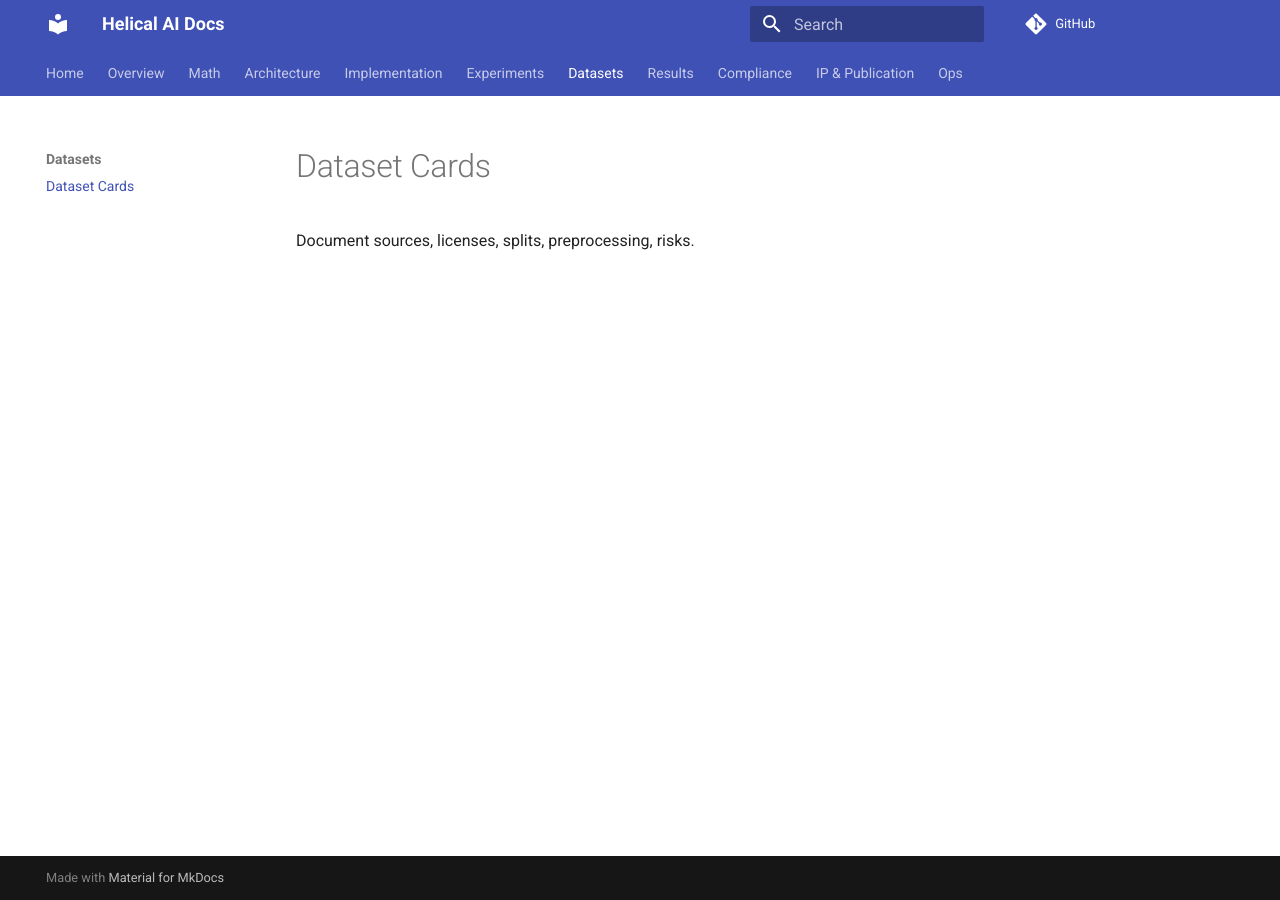
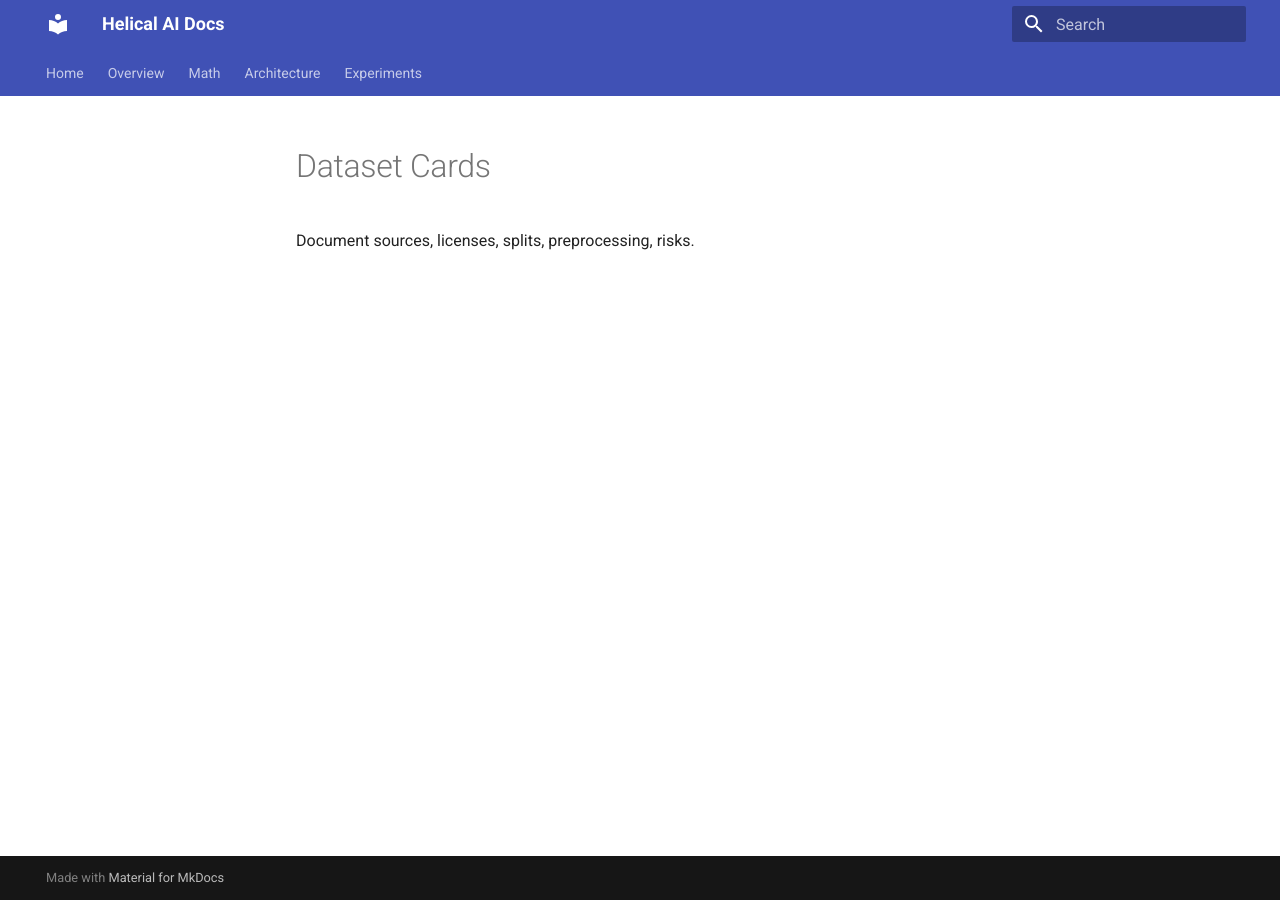
Before and after one commit to delchaplin/helical-ai, an MkDocs documentation site: the page built from docs/50-datasets/index.md, in a window 1280 px wide. Built offline with MkDocs 1.6.1 and Material for MkDocs 9.7.7, drawn with Linux system fonts in a browser that asks for light colours; comment, search, counter and statistics services are not loaded; part of the change alters nothing that is shown.

```diff
--- a/mkdocs.yml
+++ b/mkdocs.yml
@@ -1,70 +1,27 @@
 site_name: Helical AI Docs
-repo_url: https://github.com/delchaplin/helical-ai
-
 theme:
   name: material
   features:
     - navigation.tabs
     - navigation.sections
     - content.code.copy
-    - content.tabs.link
-
 nav:
   - Home: index.md
   - Overview: 00-overview/README.md
   - Math:
       - Triangle Kernel: 10-math/math-spec.md
-      - Phase/Rotation: 10-math/phase-rotation.md
   - Architecture:
       - Helical Cell: 20-architecture/arch-spec.md
-      - API: 20-architecture/api-helicalcell.md
-  - Implementation:
-      - Engineering Notes: 30-implementation/engineering-notes.md
-      - Bench Setup: 30-implementation/bench-setup.md
   - Experiments:
-      - Plan: 40-experiments/ablation-plan.md
-      - Logs:
-          - 2025-08-24 — Toy: 40-experiments/experiment-2025-08-24-toy.md
-          - 2025-08-24 — Copy (lag T=64): 40-experiments/experiment-2025-08-24-copy-lag-T64.md
-          - 2025-08-24 — Reverse (T=48): 40-experiments/experiment-2025-08-24-reverse-T48.md
-  - Datasets:
-      - Dataset Cards: 50-datasets/index.md
-  - Results:
-      - Result Tables: 60-results/results.md
-      - Figures: 60-results/figures.md
-  - Compliance:
-      - Risk & Safety: 70-compliance/risk-safety.md
-  - IP & Publication:
-      - IP Log: 80-ip/ip-log.md
-      - Patent Prep: 80-ip/patent-prep.md
-      - Defensive Publication: 80-ip/defensive-publication.md
-  - Ops:
-      - How We Work: 90-ops/how-we-work.md
-      - Milestones: 90-ops/milestones.md
-
+      - Index: 40-experiments/index.md
+      - Baseline (2025-08-24): 40-experiments/experiment-2025-08-24-baseline.md
 markdown_extensions:
   - admonition
   - pymdownx.highlight
-  - pymdownx.superfences:
-      custom_fences:
-        - name: mermaid
-          class: mermaid
-          format: !!python/name:pymdownx.superfences.fence_code_format
+  - pymdownx.superfences
   - toc:
       permalink: true
   - pymdownx.arithmatex:
       generic: true
-
 extra_javascript:
   - https://cdn.jsdelivr.net/npm/mathjax@3/es5/tex-mml-chtml.js
-  - https://cdn.jsdelivr.net/npm/mermaid@10/dist/mermaid.min.js
-  - assets/mermaid-init.js
-
-plugins:
-  - search
-  - mkdocstrings:
-      handlers:
-        python:
-          options:
-            docstring_style: google
-            show_source: false
```
